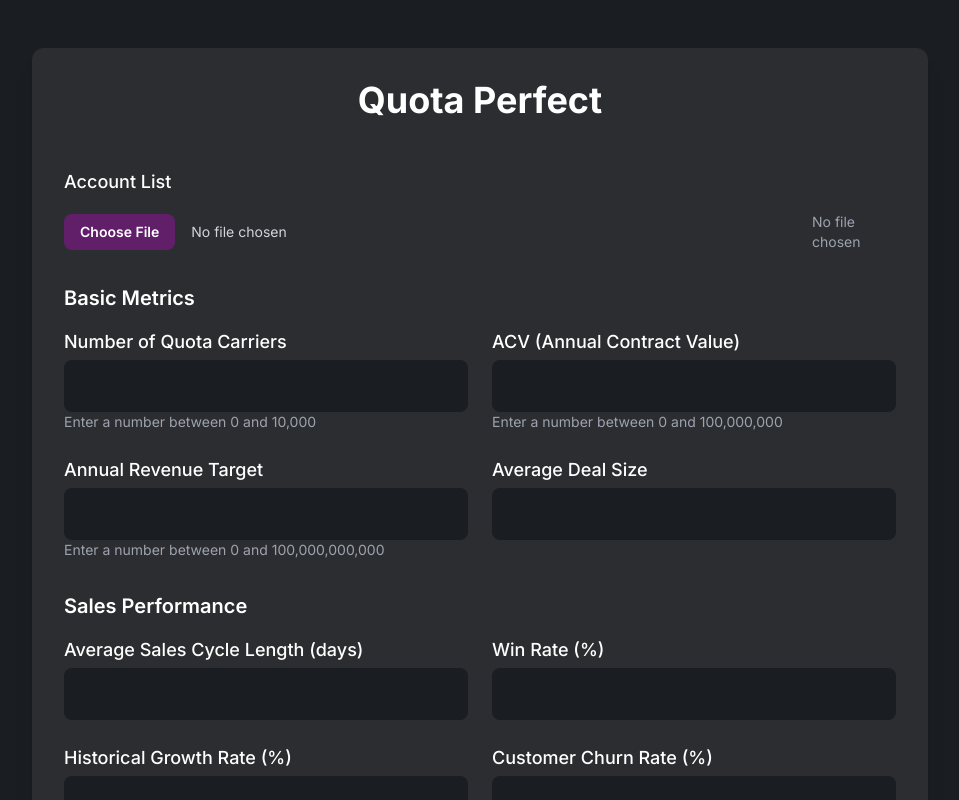
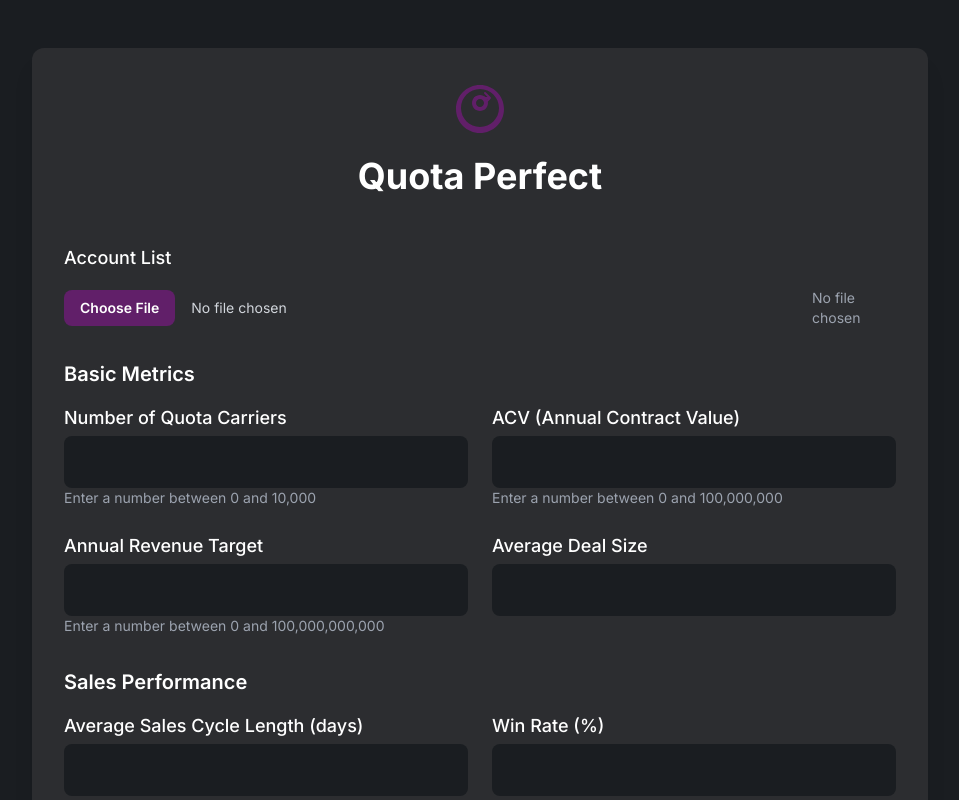
Before and after one commit to PaddyGriff/QuotaPerfect, a Next.js app: page / in a window 1280 px wide. Shown: the top 800 px of the page, without its empty margins (160-1119 px from the left). Built offline with nearby package versions, Linux system fonts and the light colour scheme.

Commit message:
Add minimalist hunter logo to the page

```diff
--- a/src/app/page.tsx
+++ b/src/app/page.tsx
@@ -1,6 +1,7 @@
 'use client';
 
 import { useState } from 'react';
+import Logo from '@/components/Logo';
 
 export default function Home() {
   const [formData, setFormData] = useState({
@@ -47,7 +48,10 @@ export default function Home() {
   return (
     <div className="min-h-screen bg-[#1a1d21] py-12 px-4 sm:px-6 lg:px-8">
       <div className="max-w-4xl mx-auto bg-[#2c2d30] rounded-xl shadow-xl p-8">
-        <h1 className="text-4xl font-bold text-center text-white mb-12">Quota Perfect</h1>
+        <div className="flex flex-col items-center mb-12">
+          <Logo />
+          <h1 className="text-4xl font-bold text-center text-white">Quota Perfect</h1>
+        </div>
         <form onSubmit={handleSubmit} className="space-y-8">
           <div className="space-y-4">
             <label htmlFor="accountList" className="block text-lg font-medium text-white">
--- /dev/null
+++ b/src/components/Logo.tsx
@@ -0,0 +1,31 @@
+export default function Logo() {
+  return (
+    <svg
+      width="60"
+      height="60"
+      viewBox="0 0 60 60"
+      fill="none"
+      xmlns="http://www.w3.org/2000/svg"
+      className="mx-auto mb-4"
+    >
+      {/* Hunter silhouette */}
+      <path
+        d="M30 5C16.7452 5 6 15.7452 6 29C6 42.2548 16.7452 53 30 53C43.2548 53 54 42.2548 54 29C54 15.7452 43.2548 5 30 5ZM30 47C19.5066 47 11 38.4934 11 28C11 17.5066 19.5066 9 30 9C40.4934 9 49 17.5066 49 28C49 38.4934 40.4934 47 30 47Z"
+        fill="#611f69"
+      />
+      {/* Bow */}
+      <path
+        d="M30 15C25.5817 15 22 18.5817 22 23C22 27.4183 25.5817 31 30 31C34.4183 31 38 27.4183 38 23C38 18.5817 34.4183 15 30 15ZM30 27C27.7909 27 26 25.2091 26 23C26 20.7909 27.7909 19 30 19C32.2091 19 34 20.7909 34 23C34 25.2091 32.2091 27 30 27Z"
+        fill="#611f69"
+      />
+      {/* Arrow */}
+      <path
+        d="M35 23L40 18M40 18L35 13M40 18H25"
+        stroke="#611f69"
+        strokeWidth="2"
+        strokeLinecap="round"
+        strokeLinejoin="round"
+      />
+    </svg>
+  );
+}
```
